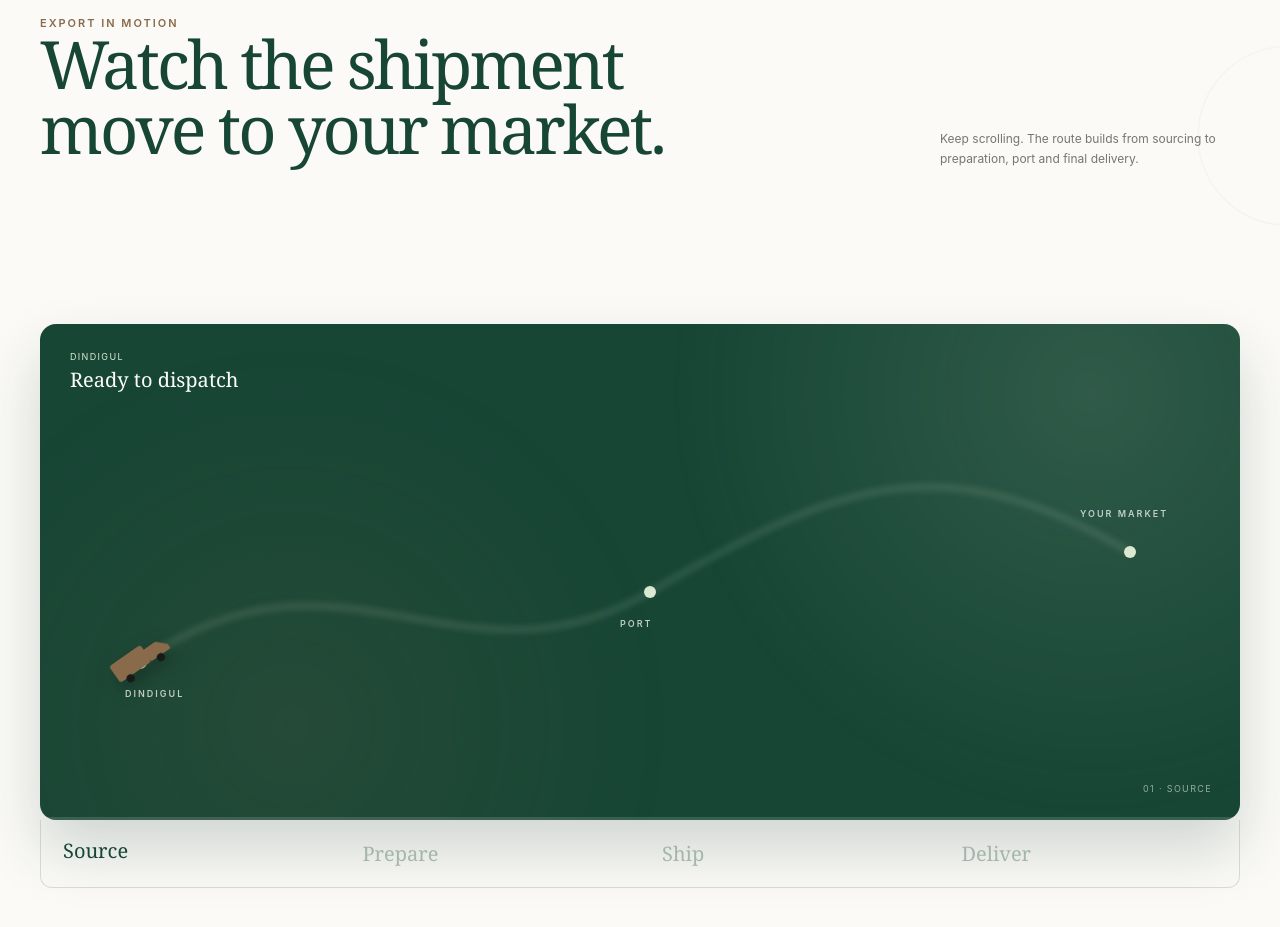
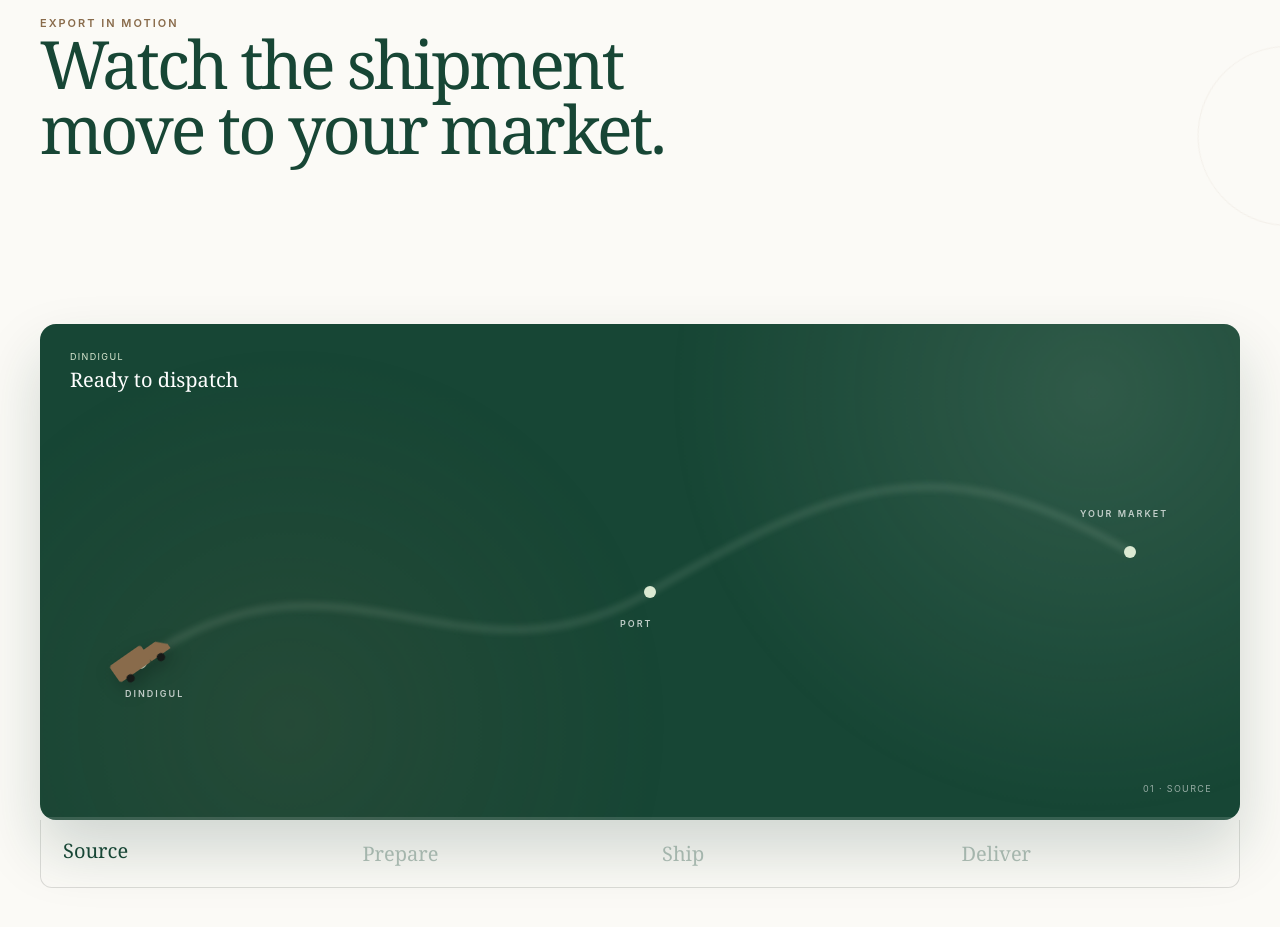
Before and after one commit to Lokesh-5618/sri-jothi-site, a React (Vite) app: page / in a window 1280 px wide. Shown: the part 4160-5087 px from the top of the page. Built offline with nearby package versions, Linux system fonts and the light colour scheme.

Commit message:
Update Home.jsx

```diff
--- a/src/pages/Home.jsx
+++ b/src/pages/Home.jsx
@@ -392,7 +392,6 @@ export default function Home() {
       <section className="section journey" id="journey">
         <div className="wrap journey-copy">
           <div><div className="eyebrow reveal">Export in motion</div><h2 className="display text-reveal reveal" data-stagger><span>Watch the shipment</span><span>move to your market.</span></h2></div>
-          <p className="journey-note reveal">Keep scrolling. The route builds from sourcing to preparation, port and final delivery.</p>
         </div>
         <div className="journey-scroll">
           <div className="journey-pin">
```
